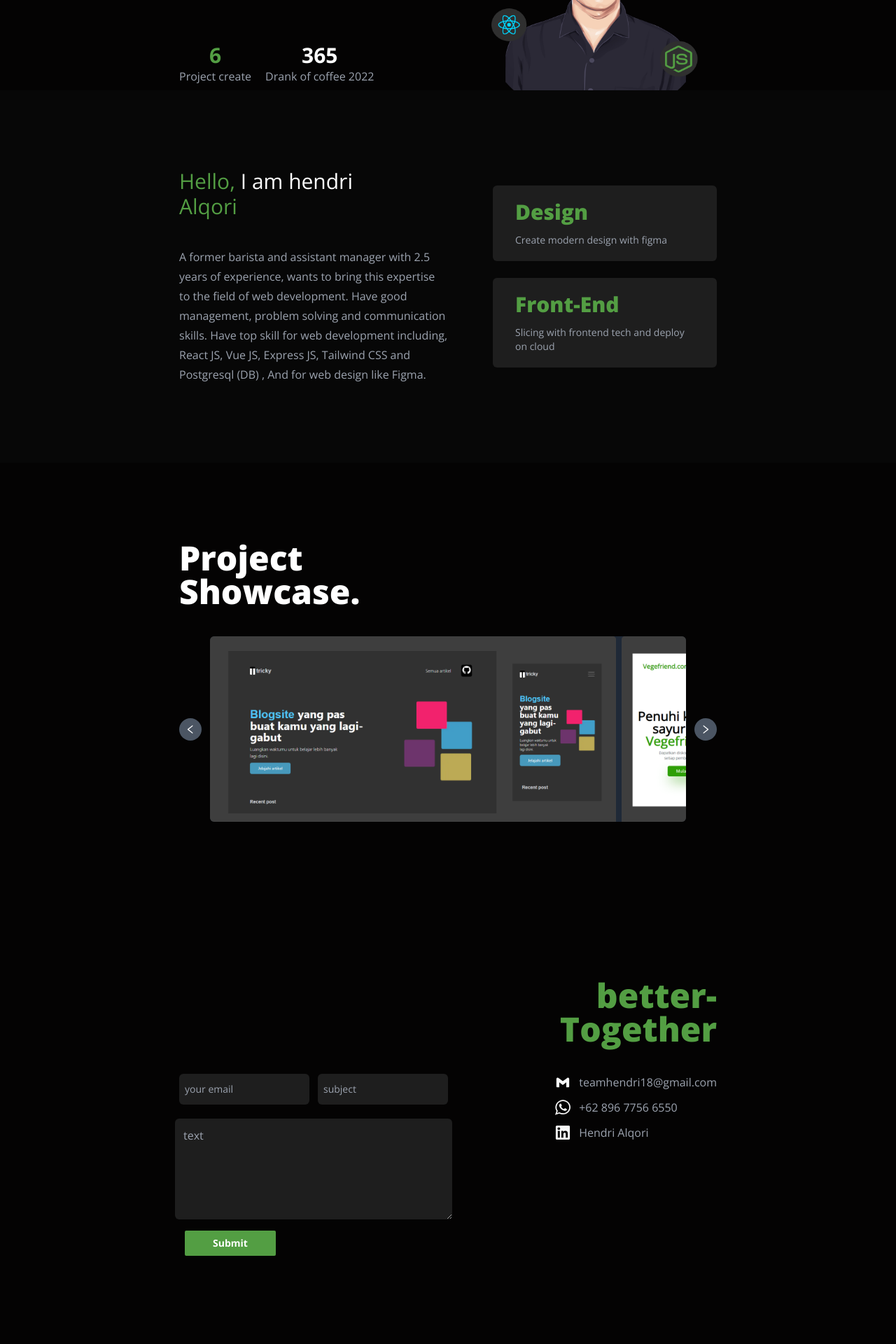
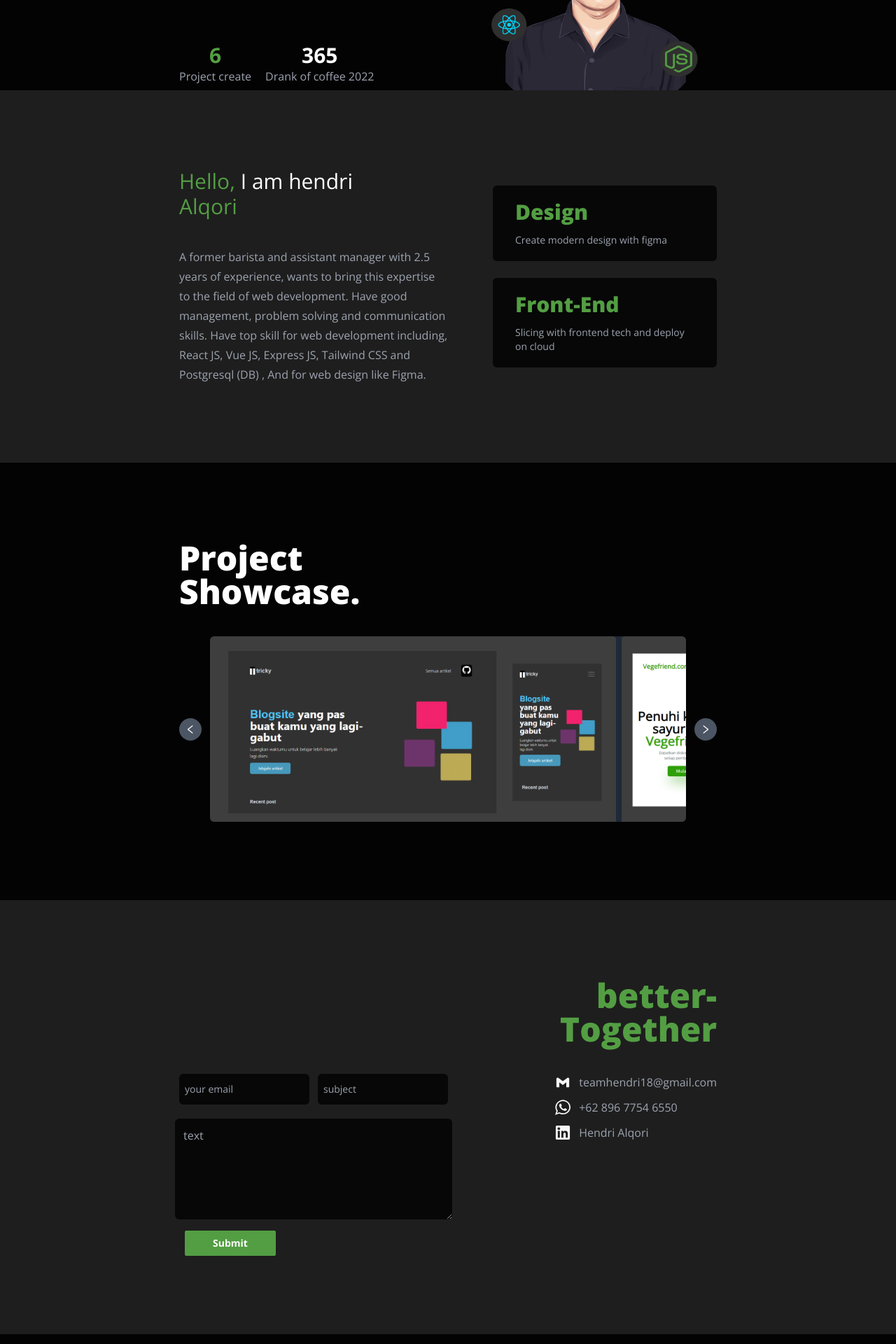
Before and after one commit to hendrialqori/personal-portfolio-unactive, a React (Vite) app: page / in a window 1280 px wide. Shown: the part 440-2360 px from the top of the page at 70% size. Built offline with nearby package versions, Linux system fonts and the light colour scheme.

Commit message:
Edit whatsapp number

```diff
--- a/src/component/about/index.jsx
+++ b/src/component/about/index.jsx
@@ -1,6 +1,6 @@
 export const About = () => {
     return (
-        <section className="bg-dark2">
+        <section className="bg-dark2 dark:bg-dark3">
             <div className="py-28 w-11/12 md:w-10/12 lg:w-[768px] mx-auto flex flex-col md:flex-row justify-between items-center gap-y-4" aria-label="about-container">
                 <div className="w-full md:w-6/12" aria-label="profile">
                     <h1 className="text-white text-2xl md:text-3xl">
@@ -21,11 +21,11 @@ export const About = () => {
                     </div>
                 </div>
                 <div className="w-full md:w-5/12 flex flex-col gap-y-6" aria-label="skill">
-                    <div className="bg-dark3 rounded-md py-5 px-8" aria-label="design">
+                    <div className="dark:bg-dark2 bg-dark3 rounded-md py-5 px-8" aria-label="design">
                         <h1 className="text-green text-3xl font-extrabold mb-3">Design</h1>
                         <p className="text-gray-400 text-sm">Create modern design with figma</p>
                     </div>
-                    <div className="bg-dark3 rounded-md py-5 px-8" aria-label="design">
+                    <div className="dark:bg-dark2 bg-dark3 rounded-md py-5 px-8" aria-label="design">
                         <h1 className="text-green text-3xl font-extrabold mb-3">Front-End</h1>
                         <p className="text-gray-400 text-sm">Slicing with frontend tech and deploy on cloud</p>
                     </div>
--- a/src/component/contact/index.jsx
+++ b/src/component/contact/index.jsx
@@ -48,7 +48,7 @@ export const Contact = () => {
 
 
     return(
-        <section className="bg-dark1">
+        <section className="bg-dark2 dark:bg-dark3">
             <div className="w-11/12 md:w-10/12 lg:w-[768px] mx-auto py-28">
                 <h1 className="text-green text-5xl font-extrabold text-right">
                     better- <br /> Together
@@ -60,7 +60,7 @@ export const Contact = () => {
                             name="email"
                             value={email}
                             onChange={handleChange}
-                            className="py-3 px-2 text-sm outline-none rounded-md bg-dark3 w-[50%]"
+                            className="py-3 px-2 text-sm outline-none rounded-md bg-dark3 dark:bg-dark2 w-[50%]"
                             type="text"
                             placeholder="your email"
                             required
@@ -70,7 +70,7 @@ export const Contact = () => {
                             name="subject"
                             value={subject}
                             onChange={handleChange}
-                            className="py-3 px-2 text-sm outline-none rounded-md bg-dark3 w-[50%]"
+                            className="py-3 px-2 text-sm outline-none rounded-md bg-dark3 dark:bg-dark2 w-[50%]"
                             type="text"
                             placeholder="subject"
                             required
@@ -81,7 +81,7 @@ export const Contact = () => {
                             name="text"
                             value={text}
                             onChange={handleChange}
-                            className="rounded-md p-3 outline-none bg-dark3 mt-1 md:mt-3 w-full md:w-max"
+                            className="rounded-md p-3 outline-none bg-dark3 dark:bg-dark2 mt-1 md:mt-3 w-full md:w-max"
                             cols="39"
                             rows="5"
                             placeholder="text"
@@ -100,7 +100,7 @@ export const Contact = () => {
                         </div>
                         <div className='flex items-center gap-x-3'>
                             <img src={wa} alt="gmail-icon" />
-                            <h2>+62 896 7756 6550</h2>
+                            <h2>+62 896 7754 6550</h2>
                         </div>
                         <div className='flex items-center gap-x-3'>
                             <img src={linked} alt="gmail-icon" />
```
